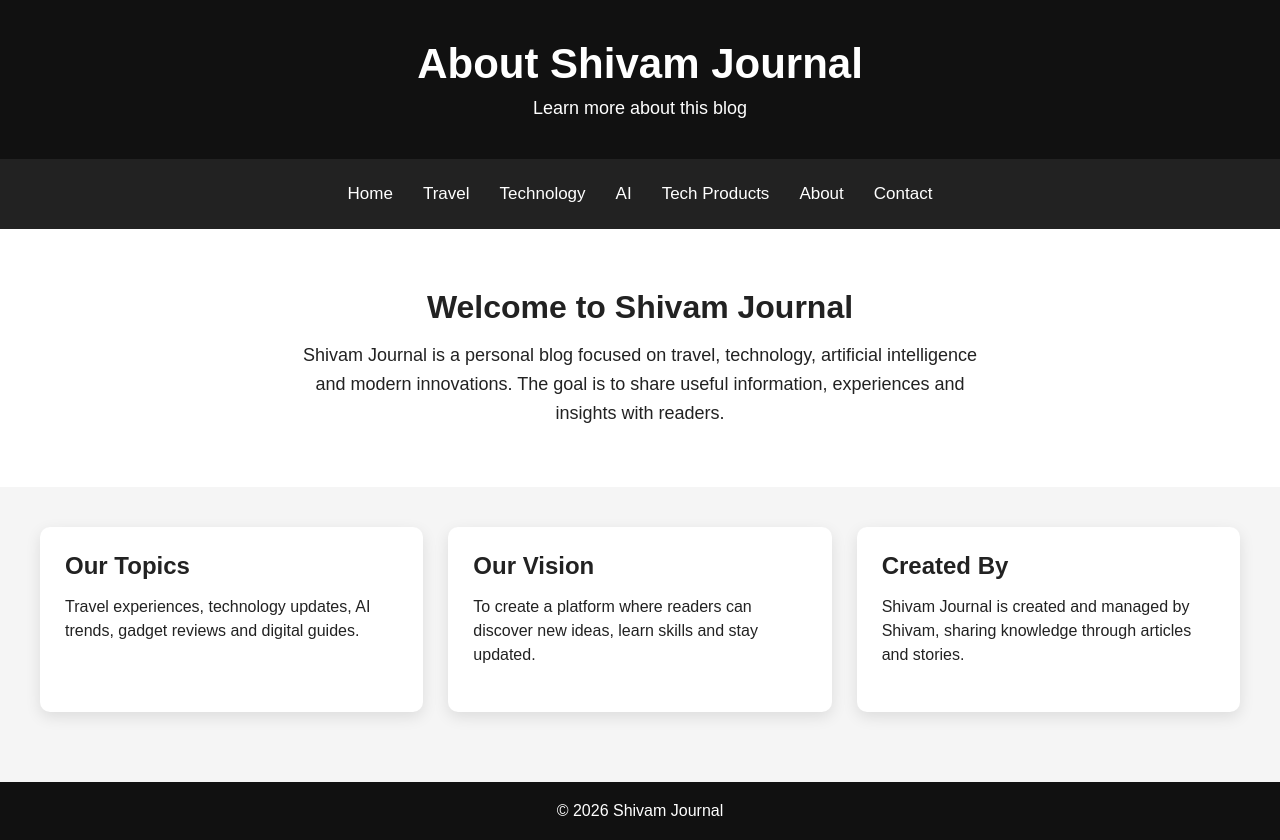
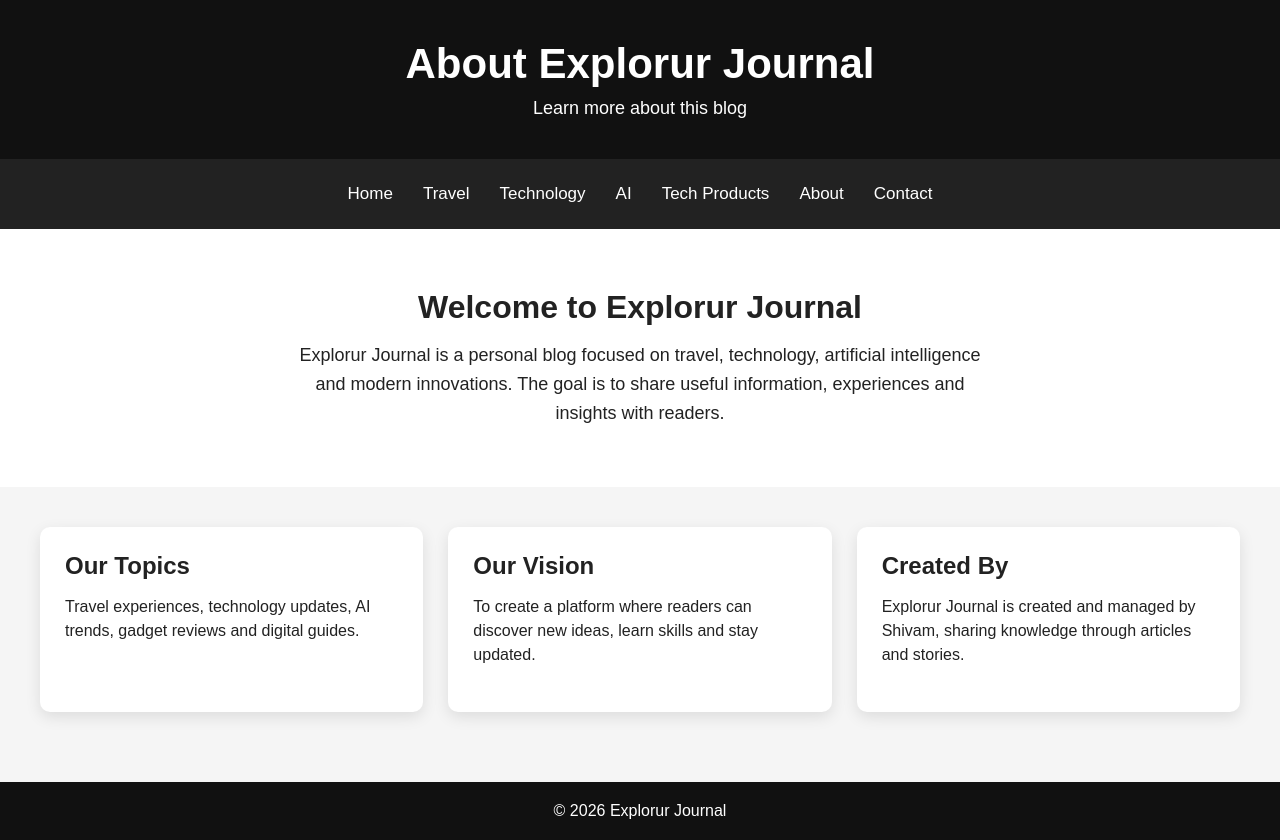
Before and after one commit to EXPLORURJOURNAL/EXPLORERJOURNAL.github.io, a plain HTML site: page about.html in a window 1280 px wide. Drawn offline with Linux system fonts and the light colour scheme.

Commit message:
Rename Shivam Journal to Explorur Journal

```diff
--- a/about.html
+++ b/about.html
@@ -4,14 +4,14 @@
 <head>
     <meta charset="UTF-8">
     <meta name="viewport" content="width=device-width, initial-scale=1.0">
-    <title>About | Shivam Journal</title>
+    <title>About | Explorur Journal</title>
     <link rel="stylesheet" href="style.css">
 </head>
 
 <body>
 
 <header>
-    <h1>About Shivam Journal</h1>
+    <h1>About Explorur Journal</h1>
     <p>Learn more about this blog</p>
 </header>
 
@@ -29,10 +29,10 @@
 
 <section class="hero">
 
-    <h2>Welcome to Shivam Journal</h2>
+    <h2>Welcome to Explorur Journal</h2>
 
     <p>
-        Shivam Journal is a personal blog focused on travel,
+        Explorur Journal is a personal blog focused on travel,
         technology, artificial intelligence and modern innovations.
         The goal is to share useful information, experiences
         and insights with readers.
@@ -64,7 +64,7 @@
     <div class="card">
         <h3>Created By</h3>
         <p>
-            Shivam Journal is created and managed by Shivam,
+            Explorur Journal is created and managed by Shivam,
             sharing knowledge through articles and stories.
         </p>
     </div>
@@ -73,7 +73,7 @@
 
 
 <footer>
-    <p>© 2026 Shivam Journal</p>
+    <p>© 2026 Explorur Journal</p>
 </footer>
 
 
```
